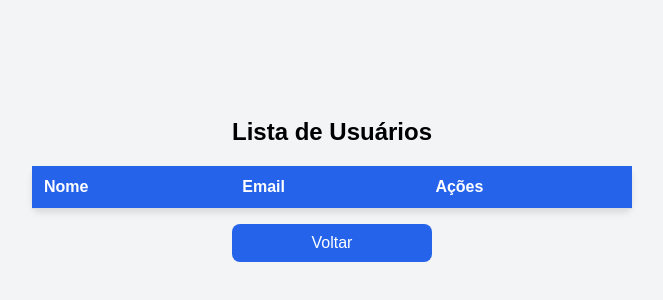
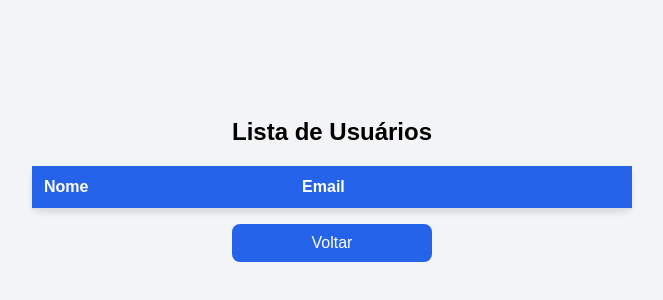
Before and after one commit to iltoncavalcante/registrationSystem, a plain HTML site: page frontend/users.html in a window 1280 px wide. Shown: the part 220-520 px from the top of the page, without its empty margins (308-971 px from the left). Drawn offline with Linux system fonts and the light colour scheme; no server answers; sample sign-in values are in the browser's storage.

Commit message:
Update users.html

```diff
--- a/frontend/users.html
+++ b/frontend/users.html
@@ -121,7 +121,7 @@
       <tr>
         <th>Nome</th>
         <th>Email</th>
-        <th>Ações</th>
+        <th></th>
       </tr>
     </thead>
     <tbody id="user-list">
```
